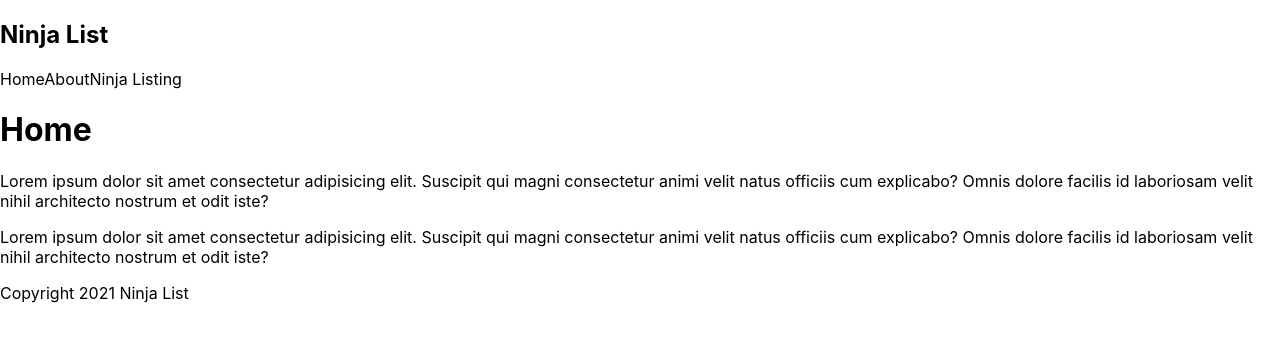
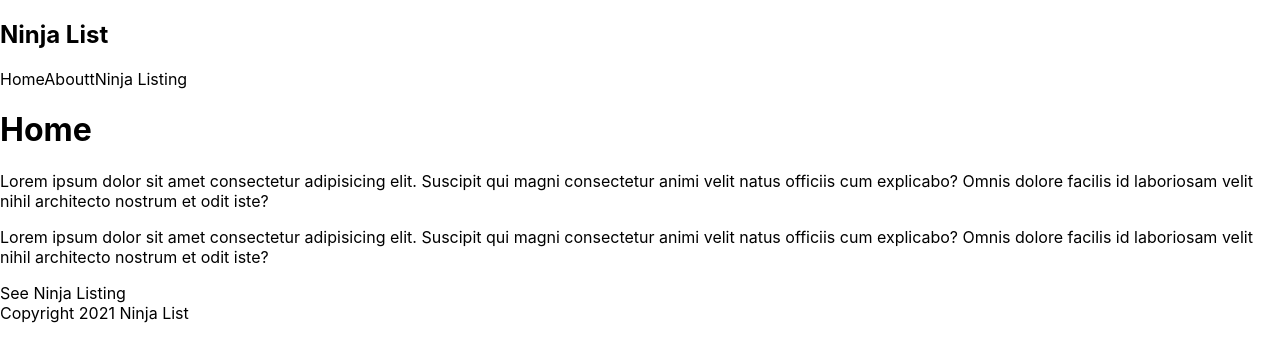
Before and after one commit to anusontarangkul/NextJS-intro, a Next.js app: page / in a window 1280 px wide. Shown: the top 362 px of the page. Built offline with nearby package versions, Linux system fonts and the light colour scheme.

Commit message:
add links to nav

```diff
--- a/comps/Navbar.js
+++ b/comps/Navbar.js
@@ -1,4 +1,5 @@
 import React from 'react'
+import Link from 'next/link'
 
 const Navbar = () => {
     return (
@@ -6,10 +7,9 @@ const Navbar = () => {
             <div className='log'>
                 <h1>Ninja List</h1>
             </div>
-            <a>Home</a>
-            <a>About</a>
-
-            <a>Ninja Listing</a>
+            <Link href='/'><a>Home</a></Link>
+            <Link href='/about'><a>Aboutt</a></Link>
+            <Link href='/ninjas'><a>Ninja Listing</a></Link>
 
         </nav>
     )
--- a/pages/index.js
+++ b/pages/index.js
@@ -3,6 +3,7 @@ import Image from 'next/image'
 import styles from '../styles/Home.module.css'
 import Navbar from '../comps/Navbar';
 import Footer from '../comps/Footer';
+import Link from 'next/link'
 
 export default function Home() {
   return (
@@ -12,6 +13,9 @@ export default function Home() {
       <p>Lorem ipsum dolor sit amet consectetur adipisicing elit. Suscipit qui magni consectetur animi velit natus officiis cum explicabo? Omnis dolore facilis id laboriosam velit nihil architecto nostrum et odit iste?</p>
 
       <p>Lorem ipsum dolor sit amet consectetur adipisicing elit. Suscipit qui magni consectetur animi velit natus officiis cum explicabo? Omnis dolore facilis id laboriosam velit nihil architecto nostrum et odit iste?</p>
+      <Link href="ninjas">
+        <a>See Ninja Listing</a>
+      </Link>
       <Footer />
     </div>
   )
```
